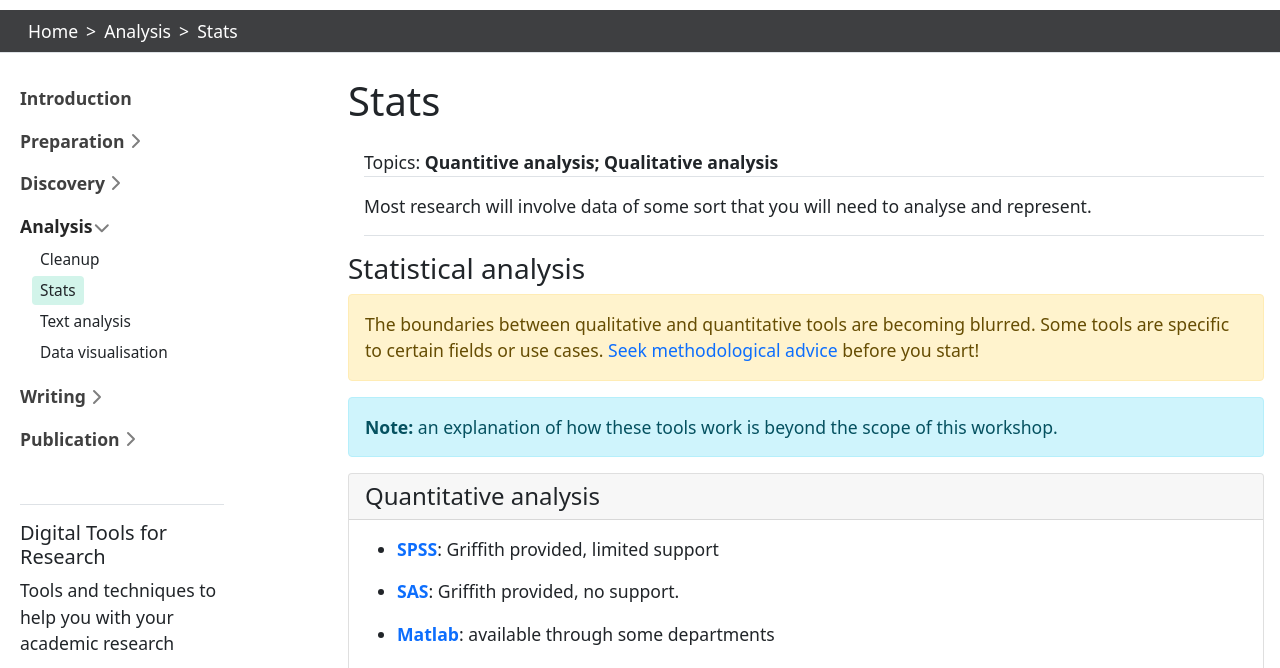
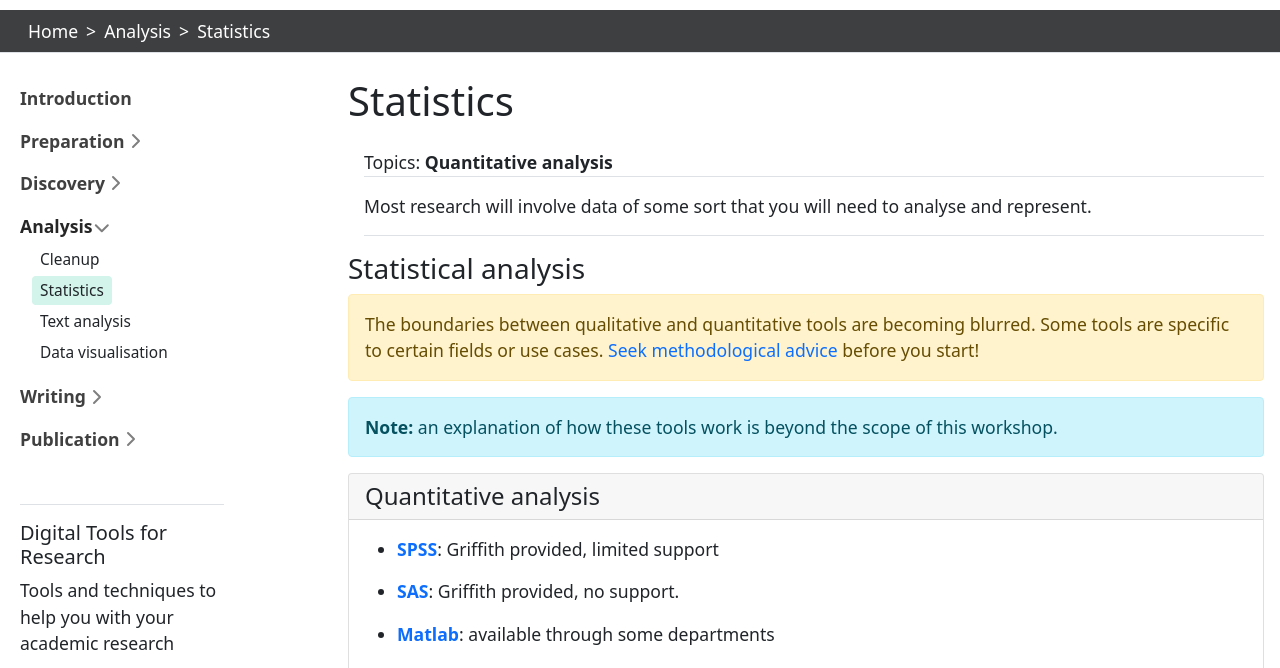
Before and after one commit to GriffithUniLibrary/digital-tools, a Jekyll site: the page built from content/analysis/stats.md, in a window 1280 px wide and 900 px high, cut to the strip 120-788 px from the top of the window. Built offline with Jekyll 4.4.1, drawn with Linux system fonts in a browser that asks for light colours.

Commit message:
A few fixes

```diff
--- a/content/analysis/stats.md
+++ b/content/analysis/stats.md
@@ -1,8 +1,8 @@
 ---
 section: Analysis
 nav_order: 2
-title: Stats
-topics: Quantitive analysis; Qualitative analysis
+title: Statistics
+topics: Quantitative analysis
 description: >
     Most research will involve data of some sort that you will need to analyse and represent.
 # youtubeid: moJgWrD6dwg
```
Also changed, not shown: content/analysis/cleanup.md (+2 -2 lines), content/analysis/text.md (+1 -1 lines), content/publication/networking.md (+2 -0 lines).
